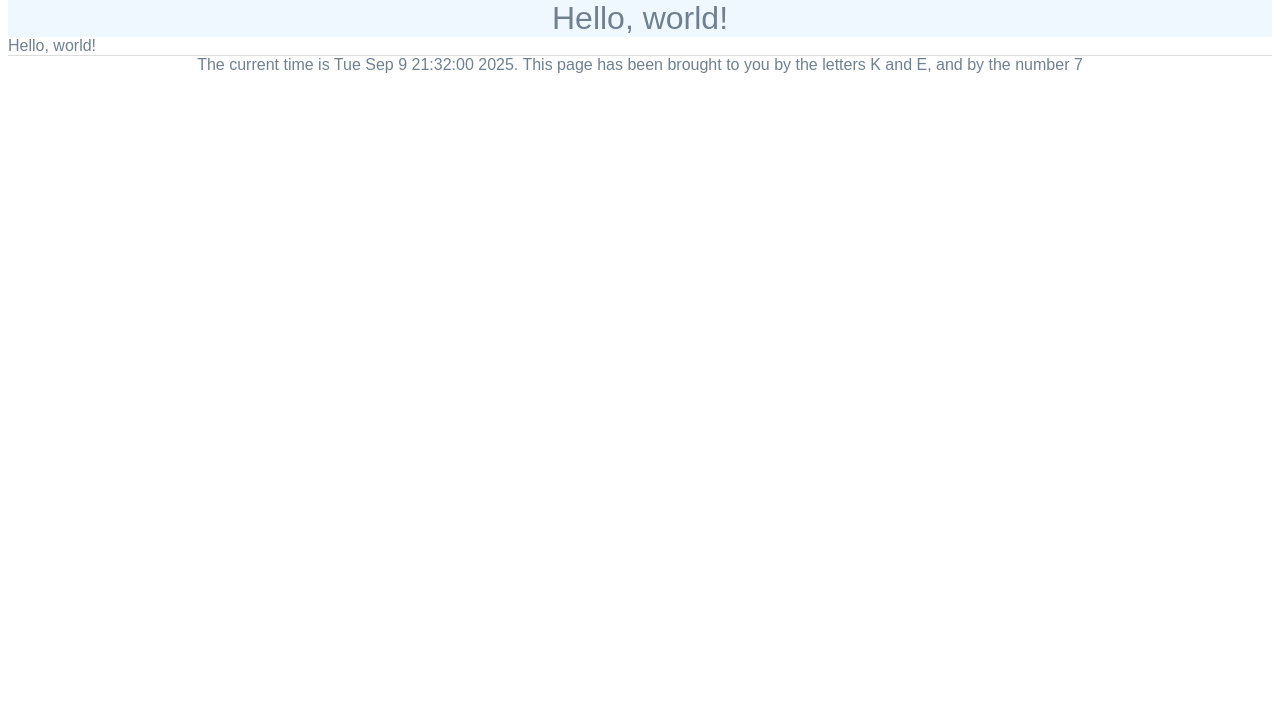
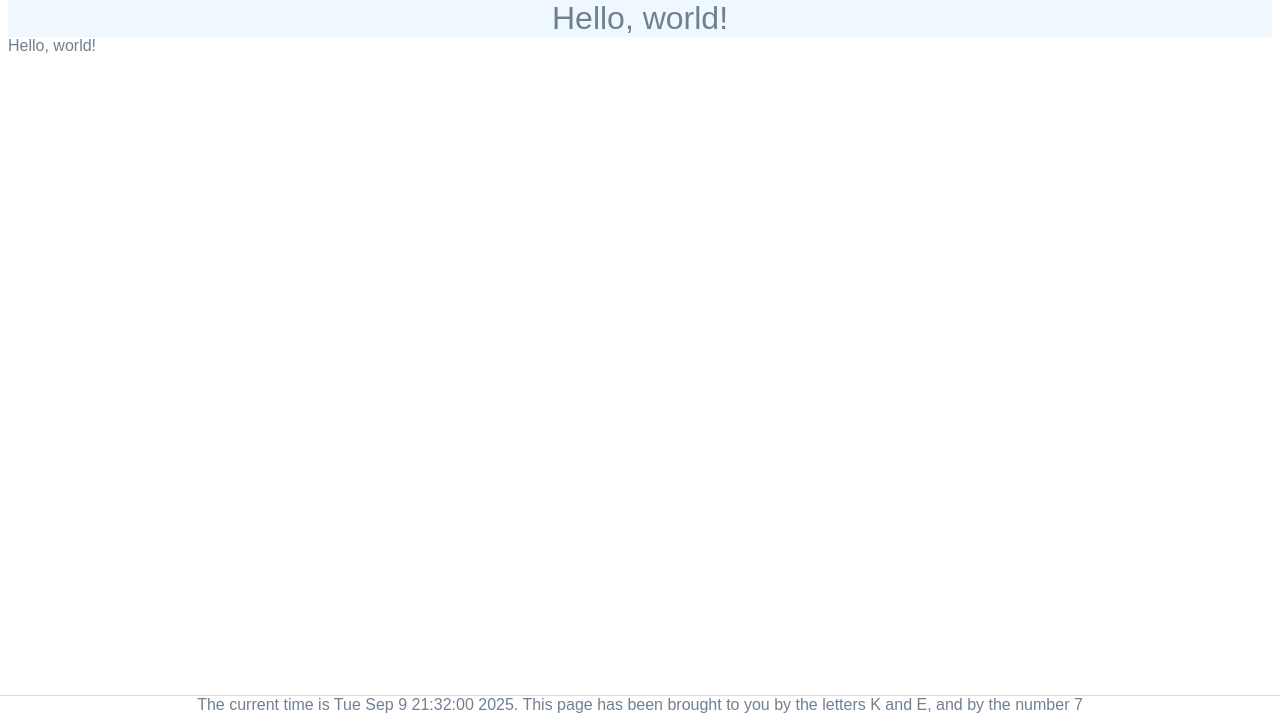
Before and after one commit to vmulu/cs412, a Django app: page /hw/ in a window 1280 px wide. Shown: the part 86-800 px from the top of the page. Run offline with Django 5.2, Linux system fonts and the light colour scheme.

Commit message:
footer fix

```diff
--- a/static/styles.css
+++ b/static/styles.css
@@ -25,6 +25,11 @@ footer {
     grid-column: span 6;
     text-align: center;
     border-top: 1px solid #ddd;
+    position: fixed;
+    bottom: 0;
+    left: 0;
+    right: 0;
+    width: 100%;
 }
 
 nav {
```
